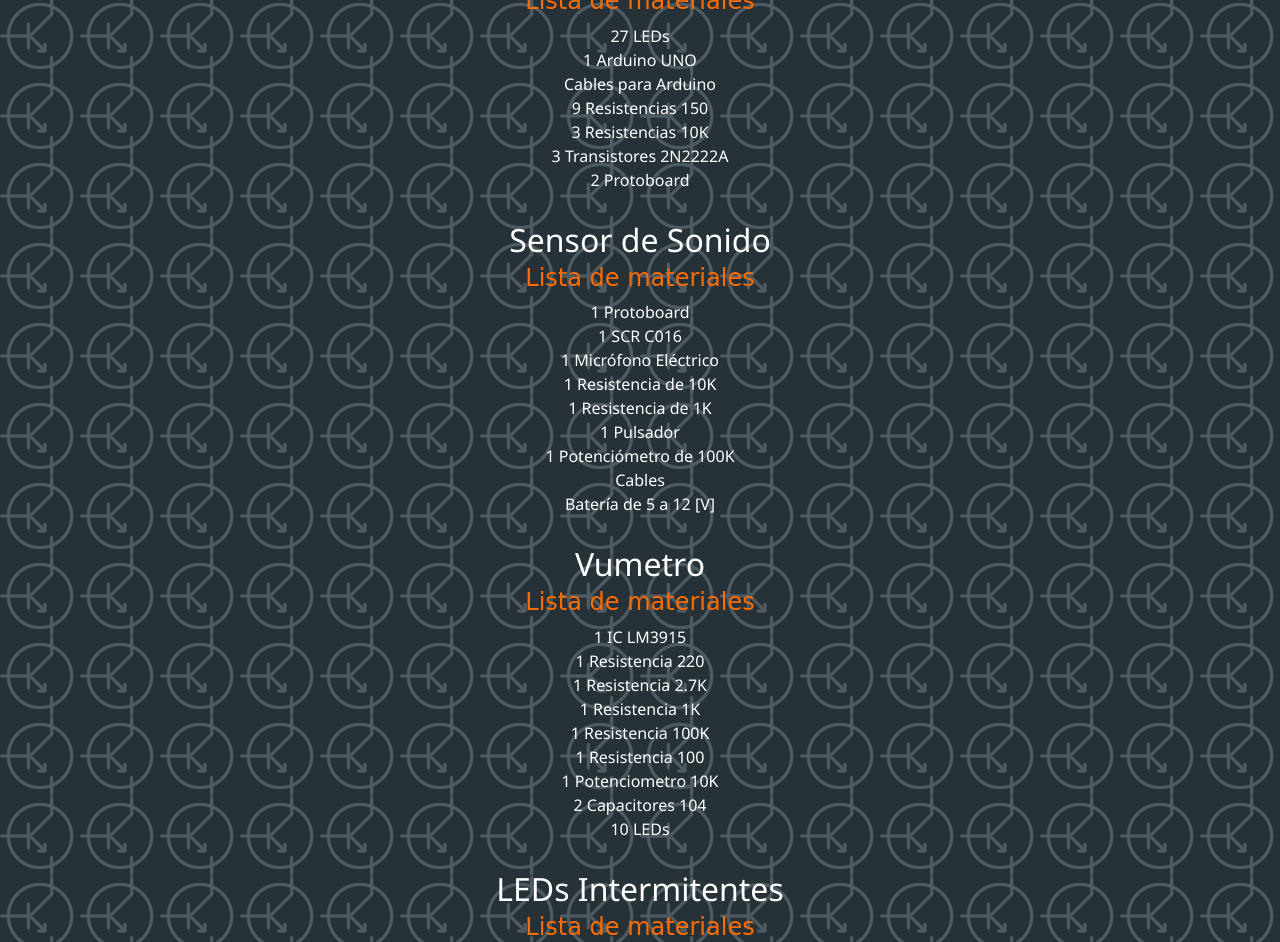
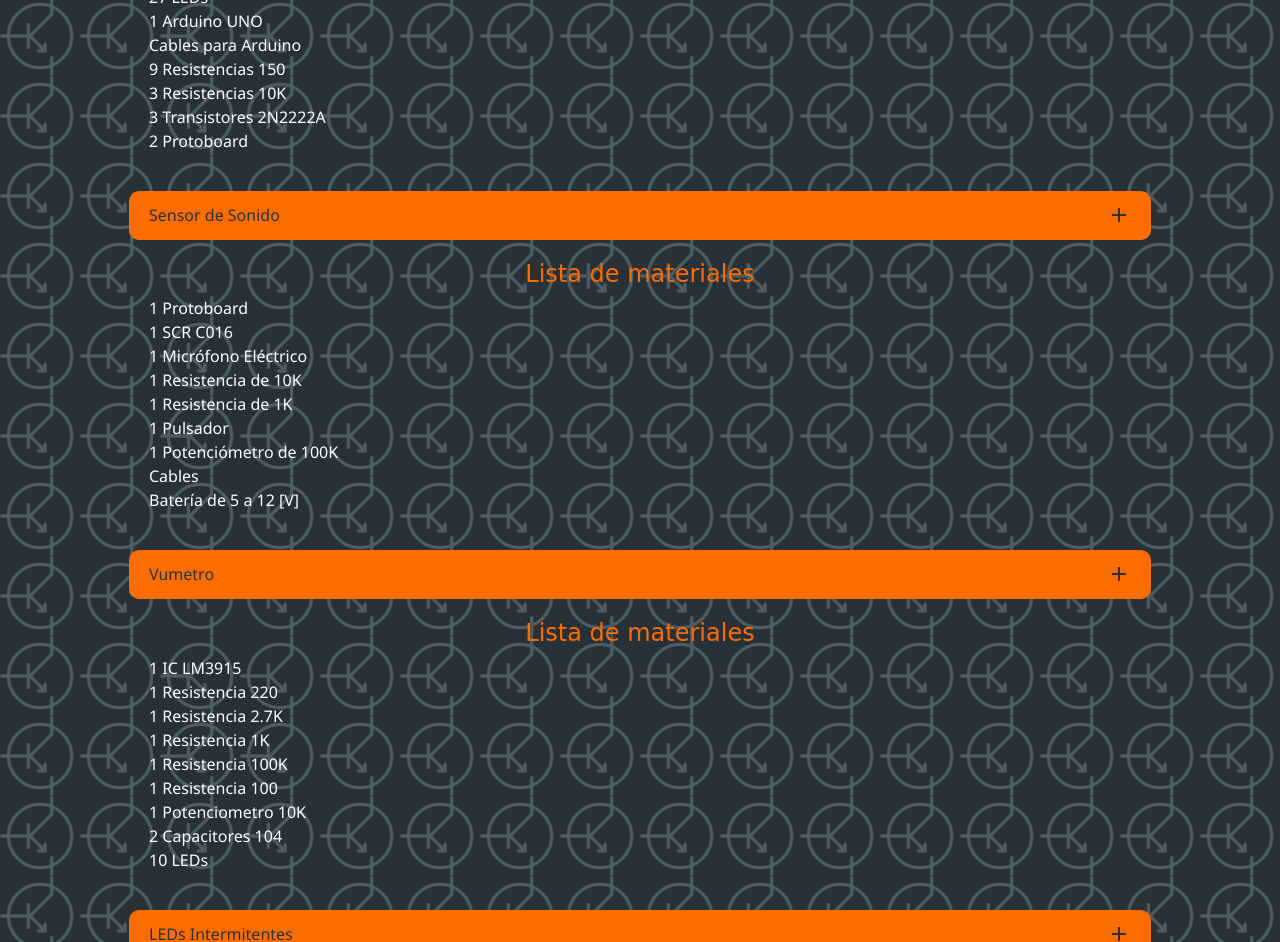
Before and after one commit to Rodrigogzmn6/Electro-Store-Guzman, a plain HTML site: page html/proyectos.html in a window 1280 px wide. Shown: the part 644-1586 px from the top of the page. Drawn offline with nearby package versions, Linux system fonts and the light colour scheme; a web font is replaced by a local one.

Commit message:
Bootstrap en la pagina de Proyectos

```diff
--- a/css/style.css
+++ b/css/style.css
@@ -295,6 +295,49 @@ a {
 
 
 
+    /*----------PROYECTOS----------*/
+
+    #listaProyectos {
+        display: flex;
+        flex-direction: column;
+        align-items: center;
+    }
+
+    #acordeonProyectos {
+        text-align: left;
+        width: 80%;
+    }
+
+    #acordeonProyectos .card {
+        border-color: #26323800;
+        border-radius: 10px;
+        background-color: #26323800;
+    }
+
+    #acordeonProyectos .card-header {
+        background-color: #FF6D00;
+        border-color: #FF6D00;
+        border-radius: 10px;
+        display: flex;
+        justify-content: space-between;
+        align-items: center;
+    }
+
+    #acordeonProyectos .card-header .card-link {
+        display: flex;
+        align-items: center;
+    }
+
+    #acordeonProyectos a {
+        color: #263238;
+    }
+
+    #listaProyectos ol li {
+        list-style: none;
+    }
+
+
+
     /*----------MAIN AYUDA/POLITICA/CONDICIONES----------*/
 
     #texto {
@@ -368,33 +411,6 @@ a {
         margin-left: auto;
         margin-right: auto;
         margin-bottom: 3vh;
-    }
-
-
-
-    /*----------PROYECTOS----------*/
-
-    #listaProyectos {
-        width: 80%;
-        margin-left: auto;
-        margin-right: auto;
-        margin-bottom: 3vh;
-    }
-
-    #listaProyectos p {
-        margin-bottom: 3vh;
-    }
-
-    #listaProyectos ol {
-        margin-bottom: 3vh;
-    }
-
-    #listaProyectos ul li {
-        list-style: none;
-    }
-
-    #listaProyectos a {
-        font-size: 4vh;
     }
 
 
--- a/html/proyectos.html
+++ b/html/proyectos.html
@@ -6,6 +6,7 @@
     <meta http-equiv="X-UA-Compatible" content="IE=edge">
     <meta name="viewport" content="width=device-width, initial-scale=1.0">
     <link rel="icon" type="image/x-icon" href="../img/favicon.png">
+    <link rel="stylesheet" href="https://fonts.googleapis.com/icon?family=Material+Icons">
     <link rel="stylesheet" href="https://cdn.jsdelivr.net/npm/bootstrap@4.6.1/dist/css/bootstrap.min.css"
       integrity="sha384-zCbKRCUGaJDkqS1kPbPd7TveP5iyJE0EjAuZQTgFLD2ylzuqKfdKlfG/eSrtxUkn" crossorigin="anonymous">
     <link rel="stylesheet" href="../css/style.css">
@@ -68,15 +69,17 @@
         <!--Proyectos-->
         <h1>Proyectos</h1>
         <section id="listaProyectos">
-            <p>En esta seccion vas a encontrar proyectos que podes hacer vos mismo en tu casa con componentes disponible
-                sen
-                nuestra tienda. Además podes mandarnos tu propio proyecto para que lo subamos a la página haciendo click
-                en
-                el siguiente <a href="../index.html">enlace</a></p>
-            <!--Esta destinado a ser una lista acordeon-->
-            <ul>
-                <li>
+          <div id="acordeonProyectos">
+
+            <div class="card">
+              <div class="card-header">
                 <a href="proyectoFuente.html">Fuente Digital</a>
+                <a class="card-link" data-toggle="collapse" href="#collapseOne">
+                  <i class="material-icons">add</i>
+                </a>
+              </div>
+              <div id="collapseOne" class="collapse show" data-parent="#acordeonProyectos">
+                <div class="card-body">
                     <h3>Lista de materiales</h3>
                     <ol>
                         <li>Transformador de 12 [V]</li>
@@ -90,9 +93,19 @@
                         <li>1 Voltímetro</li>
                         <li>1 Perilla</li>
                     </ol>
-                </li>
-                <li>
+                </div>
+              </div>
+            </div>
+
+            <div class="card">
+              <div class="card-header">
                 <a href="proyectoCubo.html">Cubo LED 3x3x3</a>
+                <a class="card-link" data-toggle="collapse" href="#collapseTwo">
+                  <i class="material-icons">add</i>
+                </a>
+              </div>
+              <div id="collapseTwo" class="collapse show" data-parent="#acordeonProyectos">
+                <div class="card-body">
                     <h3>Lista de materiales</h3>
                     <ol>
                       <li>27 LEDs</li>
@@ -103,9 +116,19 @@
                       <li>3 Transistores 2N2222A</li>
                       <li>2 Protoboard</li>
                   </ol>
-                </li>
-                <li>
+                </div>
+              </div>
+            </div>
+
+            <div class="card">
+              <div class="card-header">
                 <a href="proyectoSensor.html">Sensor de Sonido</a>
+                <a class="card-link" data-toggle="collapse" href="#collapseThree">
+                  <i class="material-icons">add</i>
+                </a>
+              </div>
+              <div id="collapseThree" class="collapse show" data-parent="#acordeonProyectos">
+                <div class="card-body">
                     <h3>Lista de materiales</h3>
                     <ol>
                       <li>1 Protoboard</li>
@@ -118,9 +141,19 @@
                       <li>Cables</li>
                       <li>Batería de 5 a 12 [V]</li>
                   </ol>
-                </li>
-                <li>
+                </div>
+              </div>
+            </div>
+
+            <div class="card">
+              <div class="card-header">
                 <a href="proyectoVumetro.html">Vumetro</a>
+                <a class="card-link" data-toggle="collapse" href="#collapseFour">
+                  <i class="material-icons">add</i>
+                </a>
+              </div>
+              <div id="collapseFour" class="collapse show" data-parent="#acordeonProyectos">
+                <div class="card-body">
                     <h3>Lista de materiales</h3>
                     <ol>
                       <li>1 IC LM3915</li>
@@ -133,9 +166,19 @@
                       <li>2 Capacitores 104</li>
                       <li>10 LEDs</li>
                   </ol>
-                </li>
-                <li>
+                </div>
+              </div>
+            </div>
+
+            <div class="card">
+              <div class="card-header">
                 <a href="proyectoIntermitentes.html">LEDs Intermitentes</a>
+                <a class="card-link" data-toggle="collapse" href="#collapseFive">
+                  <i class="material-icons">add</i>
+                </a>
+              </div>
+              <div id="collapseFive" class="collapse show" data-parent="#acordeonProyectos">
+                <div class="card-body">
                     <h3>Lista de materiales</h3>
                     <ol>
                       <li>3 Transistores 2N2222</li>
@@ -147,8 +190,11 @@
                       <li>1 Batería de 9 [V]</li>
                       <li>1 Conector de Batería</li>
                   </ol>
-                </li>
-            </ul>
+                </div>
+              </div>
+            </div>
+
+          </div>
         </section>
 
         <!--Registro newsletter-->
```
Lines whose indentation alone changed are shown as unchanged.
